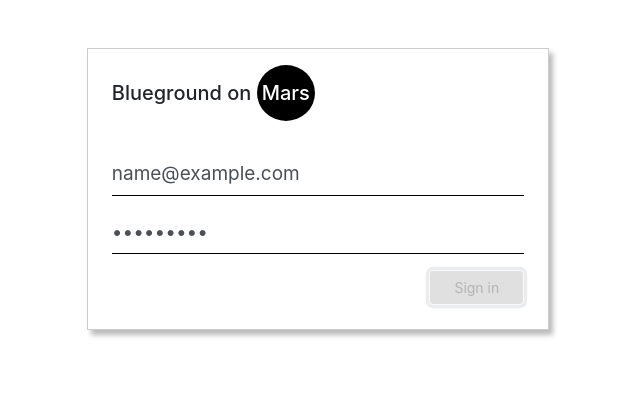
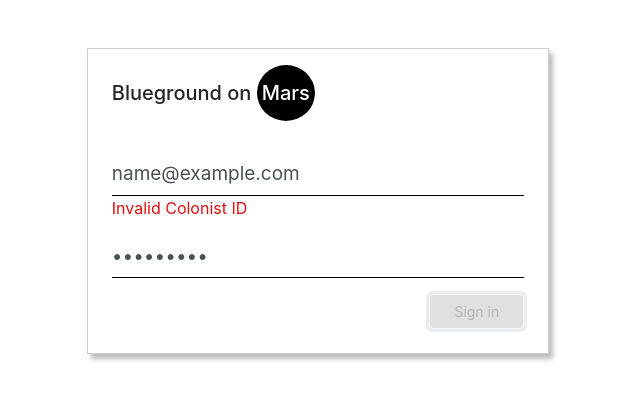
Before and after one commit to achronak/react-auth-login-app, a React (Create React App) app: page /login in a window 1280 px wide. Both pictures are taken after typing "name@example.com", "Sample123" into the empty fields and a click on the button "Sign in". Shown: the top 400 px of the page, without its empty margins (322-962 px from the left). Built offline with nearby package versions, Linux system fonts and the light colour scheme; no server answers.

Commit message:
email validation on login

```diff
--- a/src/LoginScreen.js
+++ b/src/LoginScreen.js
@@ -12,9 +12,10 @@ class LoginScreen extends React.Component {
         this.state = {
             email: '',
             password: '',
-            submitted: false
+            submitted: false,
+            regexError: false
         };
-
+        this.emailRegex = RegExp('^[a-zA-Z]{2,8}@[0-9]{4}.[a-zA-Z]{2}$');
         this.handleChange = this.handleChange.bind(this);
         this.handleSubmit = this.handleSubmit.bind(this);
     }
@@ -22,21 +23,27 @@ class LoginScreen extends React.Component {
     handleChange(e) {
         const { name, value } = e.target;
         this.setState({ [name]: value });
+
+        if(!this.emailRegex.test(e.target.value)){
+            this.setState({ regexError: true });
+        } else {
+            this.setState({ regexError: false });
+        }
     }
 
     handleSubmit(e) {
         e.preventDefault();
 
         this.setState({ submitted: true });
-        const { email, password } = this.state;
-        if (email && password) {
+        const { email, password, regexError } = this.state;
+        if (email && password && !regexError) {
             this.props.login(email, password);
         }
     }
 
     render() {
         const { loggingIn } = this.props;
-        const { email, password, submitted } = this.state;
+        const { email, password, submitted, regexError} = this.state;
         return (
             <div className="loginbox col-xl-5 col-md-6 mt-5 mx-auto p-4">
                 <h5 className="mb-5 mt-2">
@@ -47,6 +54,9 @@ class LoginScreen extends React.Component {
                         <input type="text" className="form-control" placeholder="Colonist ID" name="email" value={email} onChange={this.handleChange} />
                         {submitted && !email &&
                             <div className="help-block">Colonist ID is required</div>
+                        }
+                        {email && regexError &&
+                            <div className="help-block">Invalid Colonist ID</div>
                         }
                     </div>
                     <div className={'form-group' + (submitted && !password ? ' has-error' : '')}>
```
